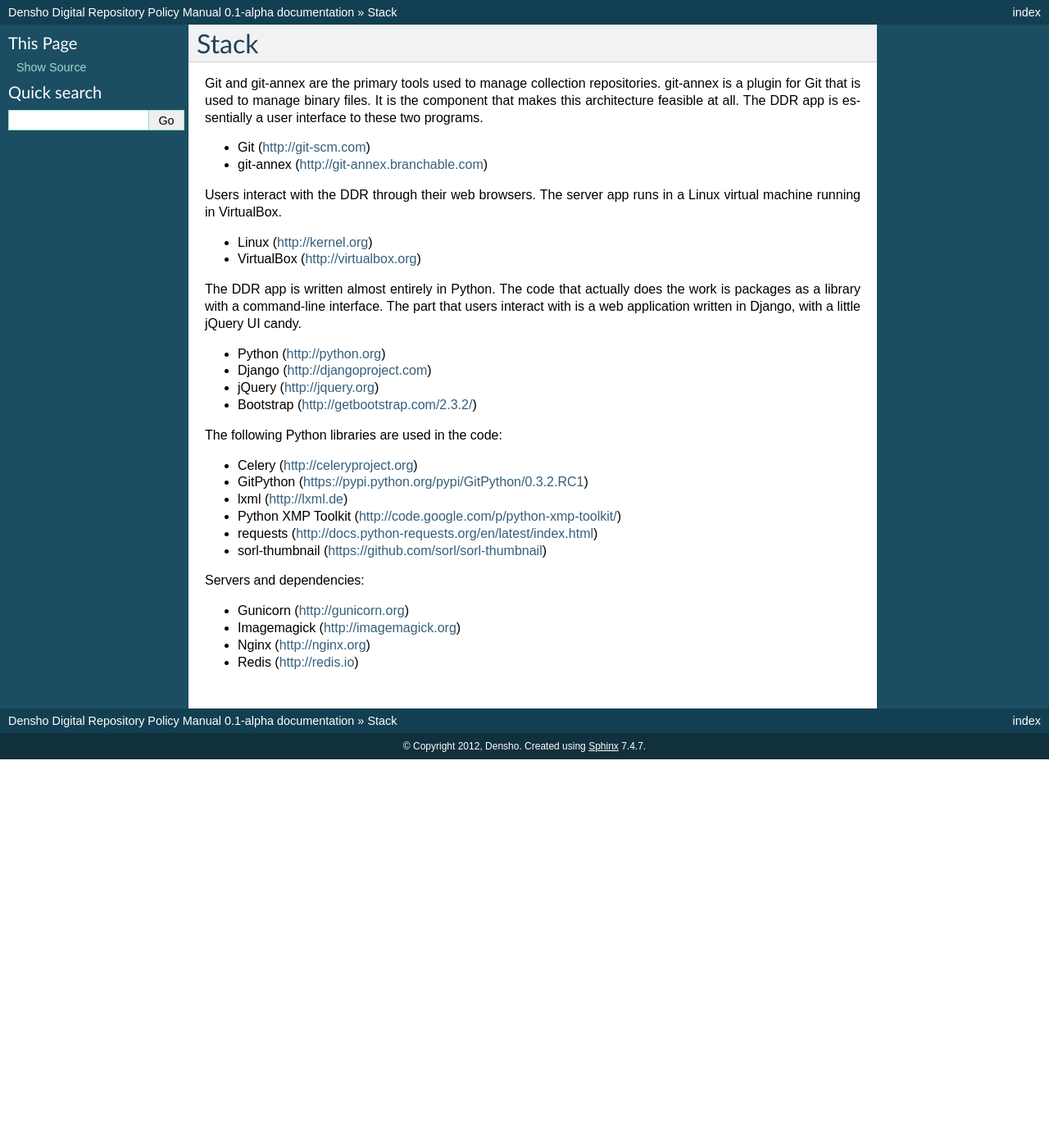
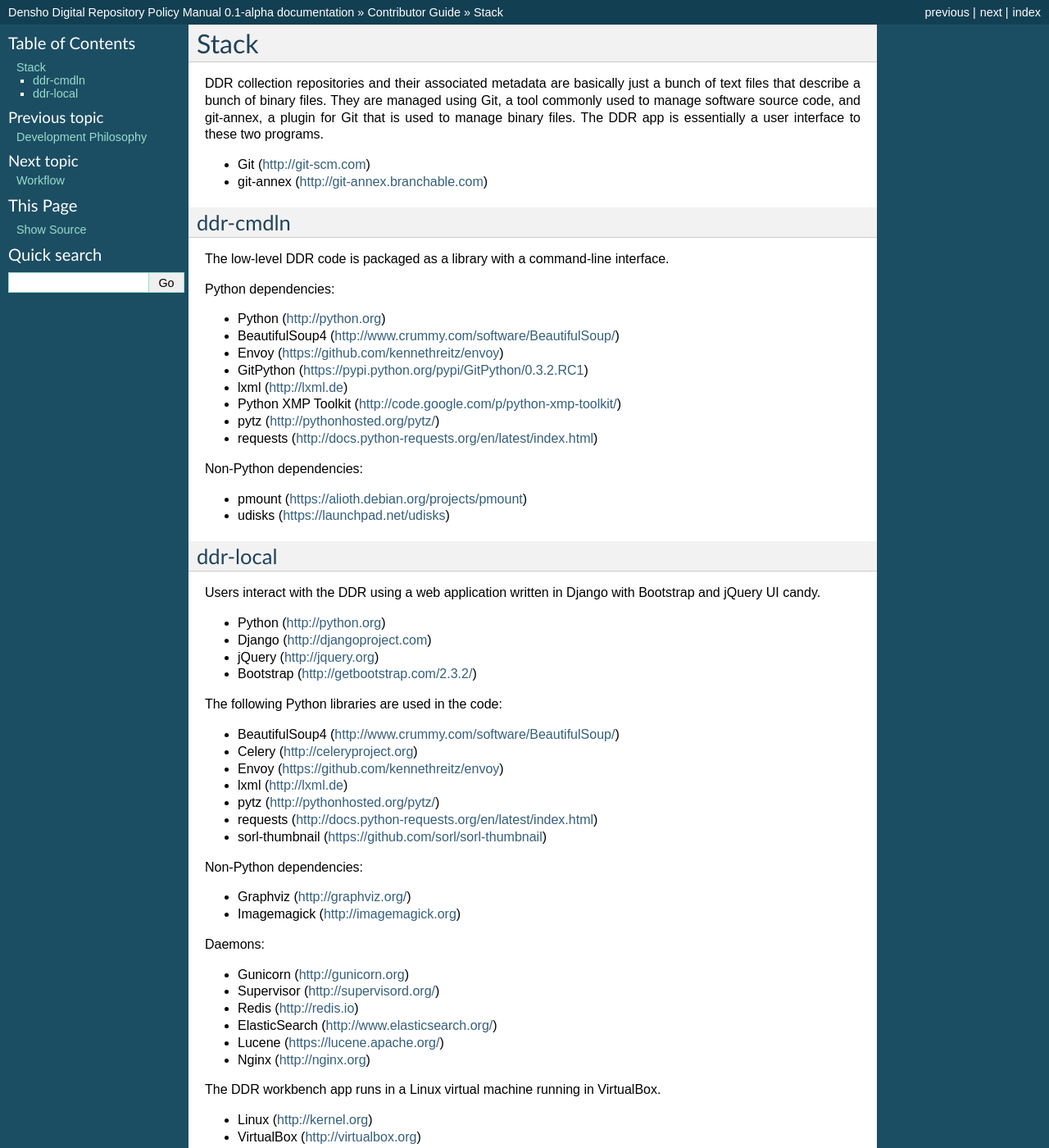
Before and after one commit to denshoproject/ddr-manual, a Sphinx documentation site: the page built from source/dev/stack/index.rst, in a window 1280 px wide and 1400 px high. Shown: the whole window at 82% size. Built offline with Sphinx 7.4.7, drawn with Linux system fonts in a browser that asks for light colours; pages that are not in the unit, such as notebooks, are missing from menus; some of the changed text lies outside the part shown.

Commit message:
updated page describing the software stack

```diff
--- a/source/dev/index.rst
+++ b/source/dev/index.rst
@@ -8,7 +8,7 @@
    :maxdepth: 1
 
    philosophy
-   stack
+   stack/index
    workflow
    contributors
    todo
--- a/source/dev/stack/index.rst
+++ b/source/dev/stack/index.rst
@@ -4,23 +4,38 @@
 Stack
 =====
 
-Git and git-annex are the primary tools used to manage collection repositories.
-git-annex is a plugin for Git that is used to manage binary files.
-It is the component that makes this architecture feasible at all.
-The DDR app is essentially a user interface to these two programs.
+DDR collection repositories and their associated metadata are basically just a bunch of text files that describe a bunch of binary files.  They are managed using Git, a tool commonly used to manage software source code, and git-annex, a plugin for Git that is used to manage binary files.  The DDR app is essentially a user interface to these two programs.
 
 * Git (http://git-scm.com)
 * git-annex (http://git-annex.branchable.com)
 
-Users interact with the DDR through their web browsers.
-The server app runs in a Linux virtual machine running in VirtualBox.
 
-* Linux (http://kernel.org)
-* VirtualBox (http://virtualbox.org)
+ddr-cmdln
+--------------------
 
-The DDR app is written almost entirely in Python.
-The code that actually does the work is packages as a library with a command-line interface.
-The part that users interact with is a web application written in Django, with a little jQuery UI candy.
+The low-level DDR code is packaged as a library with a command-line interface.
+
+Python dependencies:
+
+* Python (http://python.org)
+* BeautifulSoup4 (http://www.crummy.com/software/BeautifulSoup/)
+* Envoy (https://github.com/kennethreitz/envoy)
+* GitPython (https://pypi.python.org/pypi/GitPython/0.3.2.RC1)
+* lxml (http://lxml.de)
+* Python XMP Toolkit (http://code.google.com/p/python-xmp-toolkit/)
+* pytz (http://pythonhosted.org/pytz/)
+* requests (http://docs.python-requests.org/en/latest/index.html)
+
+Non-Python dependencies:
+
+* pmount (https://alioth.debian.org/projects/pmount)
+* udisks (https://launchpad.net/udisks)
+
+
+ddr-local
+--------------------
+
+Users interact with the DDR using a web application written in Django with Bootstrap and jQuery UI candy.
 
 * Python (http://python.org)
 * Django (http://djangoproject.com)
@@ -29,16 +44,29 @@
 
 The following Python libraries are used in the code:
 
+* BeautifulSoup4 (http://www.crummy.com/software/BeautifulSoup/)
 * Celery (http://celeryproject.org)
-* GitPython (https://pypi.python.org/pypi/GitPython/0.3.2.RC1)
+* Envoy (https://github.com/kennethreitz/envoy)
 * lxml (http://lxml.de)
-* Python XMP Toolkit (http://code.google.com/p/python-xmp-toolkit/)
+* pytz (http://pythonhosted.org/pytz/)
 * requests (http://docs.python-requests.org/en/latest/index.html)
 * sorl-thumbnail (https://github.com/sorl/sorl-thumbnail)
 
-Servers and dependencies:
+Non-Python dependencies:
+
+* Graphviz (http://graphviz.org/)
+* Imagemagick (http://imagemagick.org)
+
+Daemons:
 
 * Gunicorn (http://gunicorn.org)
-* Imagemagick (http://imagemagick.org)
+* Supervisor (http://supervisord.org/)
+* Redis (http://redis.io)
+* ElasticSearch (http://www.elasticsearch.org/)
+* Lucene (https://lucene.apache.org/)
 * Nginx (http://nginx.org)
-* Redis (http://redis.io)
+
+The DDR workbench app runs in a Linux virtual machine running in VirtualBox.
+
+* Linux (http://kernel.org)
+* VirtualBox (http://virtualbox.org)
```
